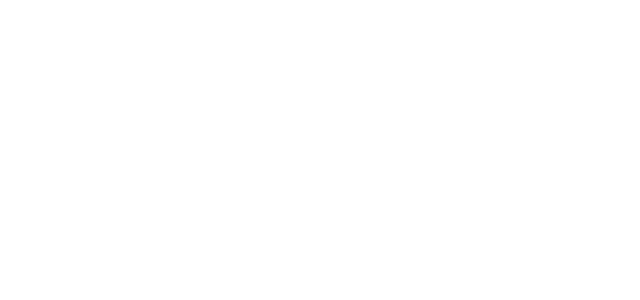
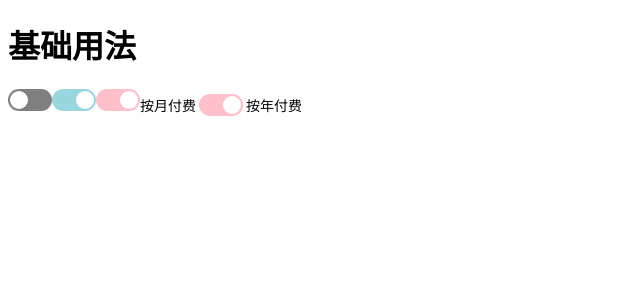
Before and after one commit to yzlvbk/sipke-vue-ui, a Vue app: page /#/switch in a window 1280 px wide. Before the commit this address led to /#/. Shown: the top 300 px of the page, without its empty margins (0-640 px from the left). Built offline with nearby package versions, Linux system fonts and the light colour scheme.

Commit message:
完成input组件

```diff
--- /dev/null
+++ b/src/packages/input/Input.vue
@@ -0,0 +1,171 @@
+<template>
+  <div class="s-textarea-wrapper" v-if="type==='textarea'">
+    <textarea :style="textAreaStyle" :value="value" @change="$emit('change',$event)" @input="onInput" @focus="$emit('focus',$event)" @blur="$emit('blur',$event)"></textarea>
+  </div>
+  <div class="s-input" :class="{error,disabled}" v-else>
+    <s-icon v-if="icon" :name="icon" class="icon" :class="{focus:focus||value}"></s-icon>
+    <s-icon name="error" class="error"></s-icon>
+    <input ref="inputRef"
+      :type="type"
+      @focus="onFocus"
+      @blur="onBlur"
+      :value="value"
+      @input="onInput"
+      @change="onChange"
+      :placeholder="placeholder"
+      :class="{['no-icon']:!icon}">
+  </div>
+</template>
+
+<script lang="ts">
+import { defineComponent, ref, computed } from 'vue'
+import sIcon from '../icon/Icon.vue'
+export default defineComponent({
+  props: {
+    placeholder: String,
+    value: String,
+    icon: String,
+    type: { type: String, default: 'text' },
+    disabled: { type: Boolean, default: false },
+    error: { type: Boolean, default: false },
+    resize: { type: Boolean, default: false },
+  },
+  setup(props, { emit }) {
+    const focus = ref(false)
+    const inputRef = ref(null)
+
+    const textAreaStyle = computed(() => props.resize ? { resize: 'auto' } : { resize: 'none' })
+
+    const onFocus = (e) => {
+      if (props.disabled) return inputRef.value.blur()
+      focus.value = true
+      emit('focus', e)
+    }
+
+    const onBlur = (e) => {
+      if (props.disabled) return
+      focus.value = false
+      emit('blur', e)
+    }
+
+    const onInput = (e) => {
+      emit('input', e.target.value)
+      emit('update:value', e.target.value)
+    }
+
+    const onChange = (e) => {
+      emit('change', e.target.value)
+    }
+
+    return { focus, inputRef, onFocus, onBlur, onInput, onChange, textAreaStyle }
+  },
+  components: { sIcon }
+})
+</script>
+
+<style lang="scss" scoped>
+@import '../../style/mixni.scss';
+.s-input {
+  position: relative;
+  display: inline-flex;
+  width: 100%;
+  height: 32px;
+  font-size: 14px;
+  color: $main;
+
+  > .icon {
+    position: absolute;
+    width: 20px;
+    height: 20px;
+    margin-right: 5px;
+    top: 50%;
+    left: 5px;
+    transform: translateY(-50%);
+    pointer-events: none;
+    color: $sub;
+    &.focus {
+      color: $main;
+    }
+  }
+
+  > .error {
+    width: 20px;
+    height: 20px;
+    position: absolute;
+    top: 50%;
+    right: 5px;
+    transform: translateY(-50%);
+    color: $error;
+    pointer-events: none;
+    display: none;
+  }
+
+  > input {
+    width: 100%;
+    height: 100%;
+    display: inline-block;
+    border: 1px solid $border;
+    border-radius: 2px;
+    box-sizing: border-box;
+    padding: 0 5px 0 30px;
+    color: inherit;
+
+    &.no-icon {
+      padding: 0 5px;
+    }
+    &:focus {
+      outline: none;
+      border-color: $p;
+    }
+    &:hover {
+      border-color: $p;
+    }
+  }
+
+  &.disabled {
+    > input {
+      cursor: not-allowed;
+      user-select: none;
+      opacity: 0.5;
+      &:focus {
+        outline: none;
+        border-color: $border;
+      }
+      &:hover {
+        border-color: $border;
+      }
+    }
+  }
+
+  &.error {
+    > .error {
+      display: inline-flex;
+    }
+    > input {
+      border: 1px solid $error;
+    }
+  }
+}
+
+.s-textarea-wrapper {
+  width: 100%;
+
+  > textarea {
+    width: 100%;
+    height: 100%;
+    resize: none;
+    padding: 0.5em 0.5em;
+    border: 1px solid $border;
+    border-radius: 4px;
+    color: $main;
+    font-size: 14px;
+    &:hover {
+      border-color: $p;
+    }
+    &:focus {
+      outline: none;
+      box-shadow: inset 0 0 1px $disabled;
+    }
+  }
+}
+</style>
--- /dev/null
+++ b/src/packages/switch/Switch.vue
@@ -0,0 +1,109 @@
+<template>
+  <div class="s-switch">
+    <span v-if="falseText" class="switch-left-text">{{falseText}}</span>
+    <button ref="core" class="s-switch-core" :class="{checked:value, 'disabled': disabled}" @click="toggle">
+      <span class="s-switch-core-inner"></span>
+    </button>
+    <span v-if="trueText" class="switch-right-text">{{trueText}}</span>
+  </div>
+</template>
+
+<script lang="ts">
+import { ref, onMounted } from 'vue'
+export default {
+  props: {
+    value: { type: Boolean, default: false, },
+    disabled: { type: Boolean, default: false },
+    falseText: { type: String, default: '' },
+    trueText: { type: String, default: '' },
+    falseColor: { type: String, default: '' },
+    trueColor: { type: String, default: '' }
+  },
+  setup(props, context) {
+    const core = ref(null)
+
+    onMounted(() => {
+      if (props.trueColor && props.value) core.value.style.background = props.trueColor
+      if (props.falseColor && !props.value) core.value.style.background = props.falseColor
+    })
+
+    const toggle = () => {
+      if (props.disabled) return
+      context.emit('update:value', !props.value)
+      context.emit('onChange', !props.value)
+      if (props.trueColor && !props.value) core.value.style.background = props.trueColor
+      if (props.falseColor && props.value) core.value.style.background = props.falseColor
+    }
+    return {
+      core,
+      toggle,
+    }
+  },
+}
+</script>
+
+<style lang="scss" scoped>
+@import '../../style/mixni.scss';
+$h: 22px;
+$h2: $h - 4px;
+.s-switch {
+  display: inline-flex;
+  justify-content: center;
+  align-items: center;
+  font-size: 14px;
+  > .switch-left-text {
+    margin-right: 3px;
+  }
+  > .switch-right-text {
+    margin-left: 3px;
+  }
+  .s-switch-core {
+    position: relative;
+    height: $h;
+    width: $h * 2;
+    border: none;
+    background-color: gray;
+    border-radius: $h / 2;
+    cursor: pointer;
+
+    > .s-switch-core-inner {
+      position: absolute;
+      top: 2px;
+      left: 2px;
+      height: $h2;
+      width: $h2;
+      background-color: white;
+      border-radius: $h2 / 2;
+      transition: all 250ms;
+    }
+
+    &.checked {
+      background-color: $p;
+
+      > .s-switch-core-inner {
+        left: calc(100% - 20px);
+      }
+    }
+
+    &:focus {
+      outline: none;
+    }
+
+    &:active .s-switch-core-inner {
+      width: $h2 + 4px;
+    }
+
+    &.checked:active {
+      > .s-switch-core-inner {
+        width: $h2 + 4px;
+        margin-left: -4px;
+      }
+    }
+
+    &.disabled {
+      opacity: 0.5;
+      cursor: not-allowed;
+    }
+  }
+}
+</style>
--- /dev/null
+++ b/src/pages/InputPage.vue
@@ -0,0 +1,35 @@
+<template>
+  <div style="width: 300px;">
+    <s-input />
+    <s-input placeholder="请输入用户名" />
+    <s-input icon="user" placeholder="请输入用户名" />
+    <h2>disabled</h2>
+    <s-input icon="user" disabled placeholder="请输入用户名" />
+    <h2>v-model</h2>
+    <s-input icon="lock" v-model:value="someString" placeholder="请输入用户名" />
+    <p>{{someString}}</p>
+    <h2>error</h2>
+    <s-input icon="lock" error value="error" />
+
+    <h2>textarea</h2>
+    <s-input type="textarea" v-model:value="someString" />
+    <s-input type="textarea" resize />
+  </div>
+</template>
+
+<script lang="ts">
+import { defineComponent, ref } from 'vue'
+import sInput from '../packages/input/Input.vue'
+
+export default defineComponent({
+  setup() {
+    const someString = ref('someString')
+
+    return { someString }
+  },
+  components: { sInput }
+})
+</script>
+
+<style scoped>
+</style>
--- /dev/null
+++ b/src/pages/SwitchPage.vue
@@ -0,0 +1,35 @@
+<template>
+  <div>
+    <h1>基础用法</h1>
+    <Switch v-model:value="check1" @onChange="change"></Switch>
+    <Switch v-model:value="check2" disabled></Switch>
+    <Switch v-model:value="check3" false-color="black" true-color="pink"></Switch>
+    <Switch v-model:value="check4" false-color="black" true-color="pink" false-text="按月付费" true-text="按年付费"></Switch>
+  </div>
+</template>
+
+<script lang="ts">
+import { defineComponent, ref } from 'vue'
+import Switch from '../packages/switch/Switch.vue'
+export default defineComponent({
+  setup() {
+    const check1 = ref(false)
+    const check2 = ref(true)
+    const check3 = ref(true)
+    const check4 = ref(true)
+
+    const change = (value) => {
+      console.log('change', value)
+    }
+    return {
+      check1,
+      check2,
+      check3,
+      check4,
+      change
+    }
+  },
+
+  components: { Switch }
+})
+</script>
--- a/src/router.ts
+++ b/src/router.ts
@@ -1,12 +1,16 @@
 import { createWebHashHistory, createRouter } from 'vue-router'
 import IconPage from './pages/IconPage.vue'
 import ButtonPage from './pages/ButtonPage.vue'
+import SwitchPage from './pages/SwitchPage.vue'
+import InputPage from './pages/InputPage.vue'
 const history = createWebHashHistory()
 
 export const router = createRouter({
   history: history,
   routes: [
     { path: '/icon', component: IconPage },
-    { path: '/button', component: ButtonPage }
+    { path: '/button', component: ButtonPage },
+    { path: '/switch', component: SwitchPage },
+    { path: '/input', component: InputPage }
   ]
 })
```
